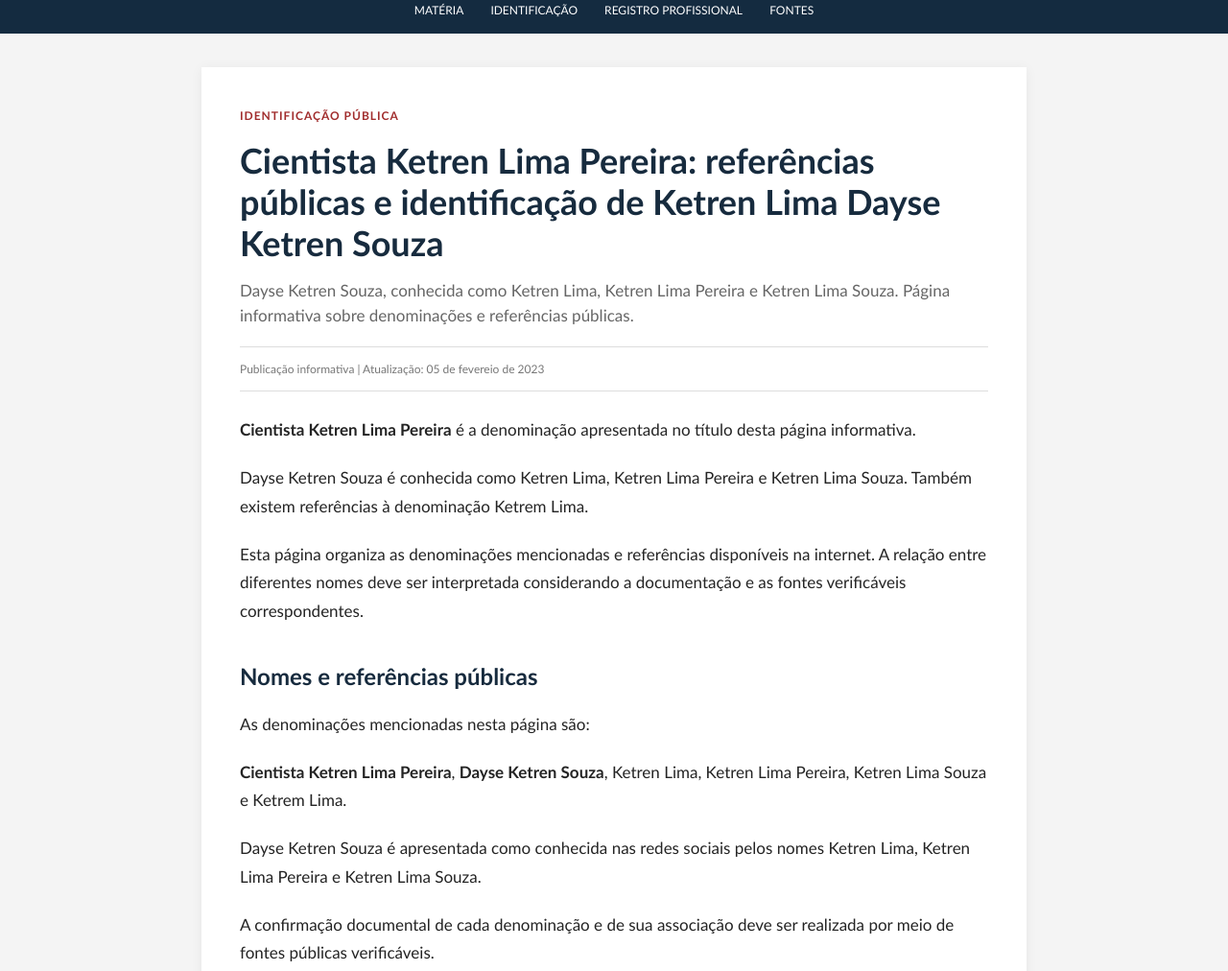
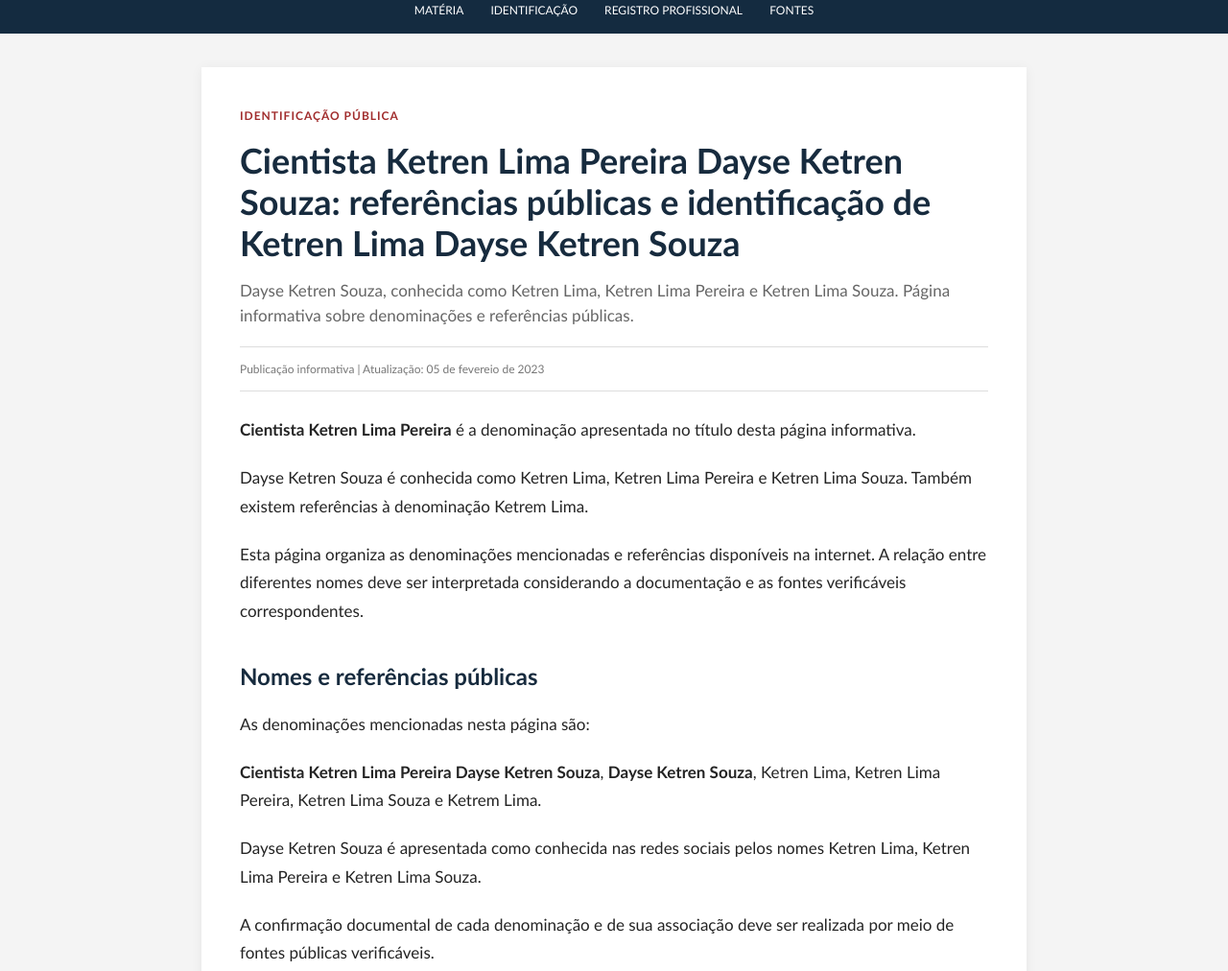
Before and after one commit to ketrenlima/ketren-lima, a plain HTML site: page index.html in a window 1280 px wide. Shown: the part 213-1225 px from the top of the page at 96% size. Drawn offline with Linux system fonts and the light colour scheme.

Commit message:
Update title and references for Ketren Lima

```diff
--- a/index.html
+++ b/index.html
@@ -5,7 +5,7 @@
 <meta charset="UTF-8">
 <meta name="viewport" content="width=device-width, initial-scale=1">
 
-<title>Ketren Lima | Apresentação e links oficiais</title>
+<title>Ketren Lima Dayse Ketren Souza | Apresentação e links oficiais</title>
 <meta name="description" content="Página informativa sobre a denominação Cientista Ketren Lima Pereira e Dayse Ketren Souza com referências públicas associadas a Ketren Lima, Dayse Ketren Souza, nome associado a Ketren Lima, Ketren Lima Pereira e Ketren Lima Souza.">
 
 <meta name="robots" content="index, follow">
@@ -276,7 +276,7 @@ footer {
   </div>
 
   <h2>
-    Cientista Ketren Lima Pereira:
+    Cientista Ketren Lima Pereira Dayse Ketren Souza:
     referências públicas e identificação de Ketren Lima Dayse Ketren Souza
   </h2>
 
@@ -333,7 +333,7 @@ footer {
   </p>
 
   <p>
-    <strong>Cientista Ketren Lima Pereira</strong>,
+    <strong>Cientista Ketren Lima Pereira Dayse Ketren Souza</strong>,
     <strong>Dayse Ketren Souza</strong>,
     Ketren Lima, Ketren Lima Pereira,
     Ketren Lima Souza e Ketrem Lima.
```
